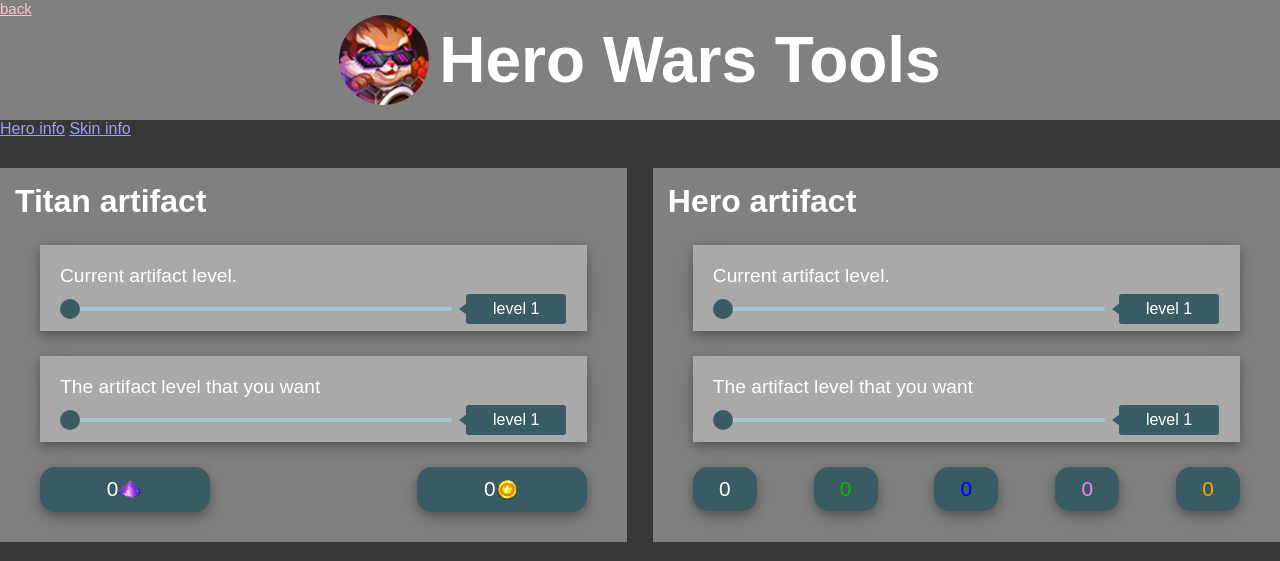
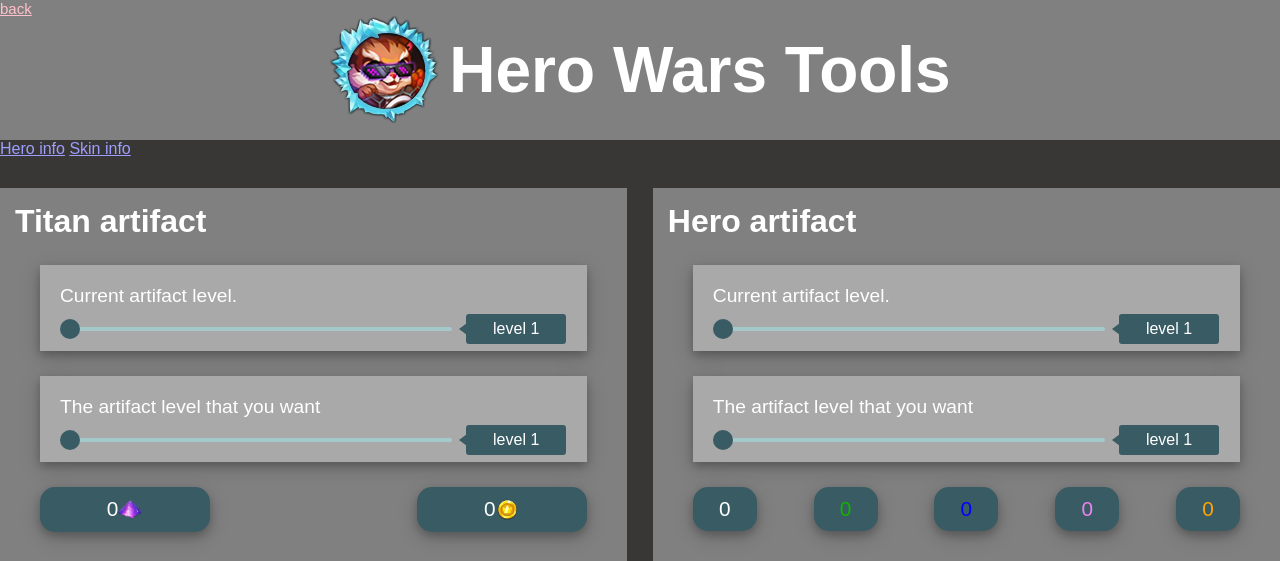
Before and after one commit to Corsolaa/rasp_server, a PHP site: page /hero-wars/ in a window 1280 px wide. Shown: the top 561 px of the page. Run offline with PHP 8.4, Linux system fonts and the light colour scheme.

Commit message:
Changed header image
Changed the header image of the page to the same avatar but whit a new frame

```diff
--- a/hero-wars/css/style.css
+++ b/hero-wars/css/style.css
@@ -66,7 +66,7 @@ img, picture, svg, video {
 }
 
 .header_img img {
-    width: 90px;
+    width: 110px;
     border-radius: 50px;
 }
 
```
Also changed, not shown: hero-wars/images/julius_avatar.png.
